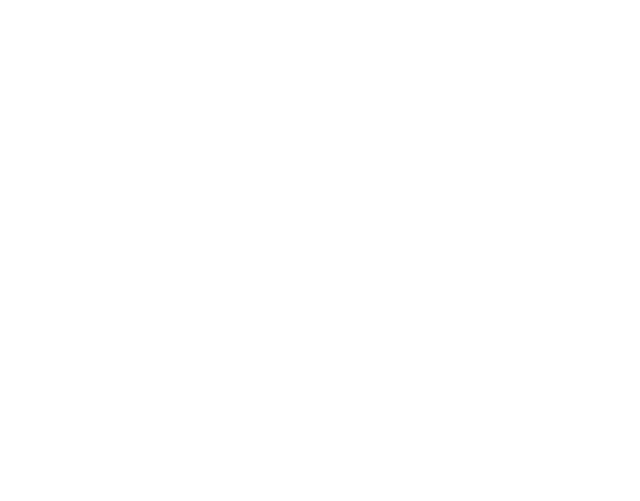
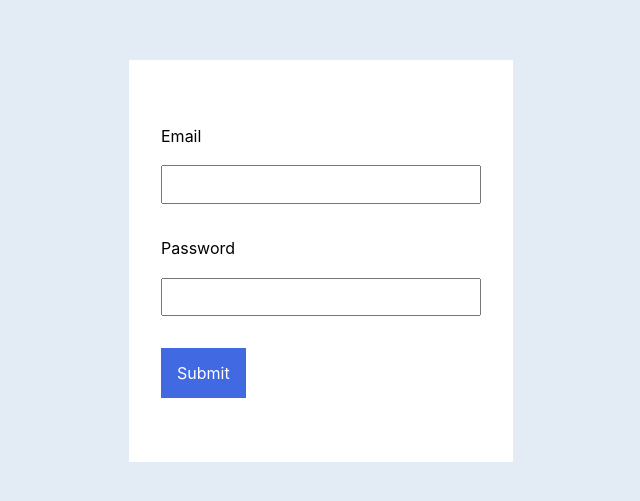
Before and after one commit to BuildForSDGCohort2/smart-CBT-frontend, a React (Create React App) app: page / in a window 1280 px wide. Shown: the part 139-640 px from the top of the page, without its empty margins (319-959 px from the left). Built offline with nearby package versions, Linux system fonts and the light colour scheme.

Commit message:
heroku 2

```diff
--- a/package.json
+++ b/package.json
@@ -2,6 +2,10 @@
   "name": "smart-cbt-frontend",
   "version": "0.1.0",
   "private": true,
+  "engines": {
+    "npm": "6.x",
+    "node": "10.x"
+  },
   "dependencies": {
     "@fortawesome/fontawesome-svg-core": "^1.2.30",
     "@fortawesome/free-regular-svg-icons": "^5.14.0",
--- a/src/App.js
+++ b/src/App.js
@@ -25,6 +25,7 @@ export default function app() {
     <Router>
       <Suspense fallback={<div>Loading...</div>}>
         <Switch>
+          <Route exact path="/" component={SignIn} />
           <Route exact path="/admin" component={SignIn} />
           <Route exact path="/lecturer" component={SignIn} />
           <Route exact path="/Logout" component={SignIn} />
--- a/src/routes/admin/SignIn.jsx
+++ b/src/routes/admin/SignIn.jsx
@@ -56,7 +56,15 @@ export default function SignIn() {
         })}
         onSubmit={(values, { setSubmitting }) => {
           console.log("submitting", values);
-          handleSubmit(values);
+          // handleSubmit(values);
+          return history === "/admin"
+          ? dispatch(authActions.adminLogin(values))
+          : history === "/lecturer"
+          ? dispatch(authActions.lecturerLogin(values))
+          : history.toLowerCase() === "/student"
+          ? dispatch(authActions.studentLogin(values))
+          : "";
+
         }}
       >
         <Form className={style["form--wrapper"]}>
--- a/src/utils/axios-base.js
+++ b/src/utils/axios-base.js
@@ -7,9 +7,9 @@ import axios from "axios";
 
 const instance = axios.create({
   baseURL: "https://smart-cbt-backend.herokuapp.com/",
-  headers:{
-    Sid:"c0062cb39dadb330f5a5cabdf4491dd6174f4e327fd"
-  }
+  // headers:{
+  //   Sid:"c0062cb39dadb330f5a5cabdf4491dd6174f4e327fd"
+  // }
 });
 
 export default instance;
```
